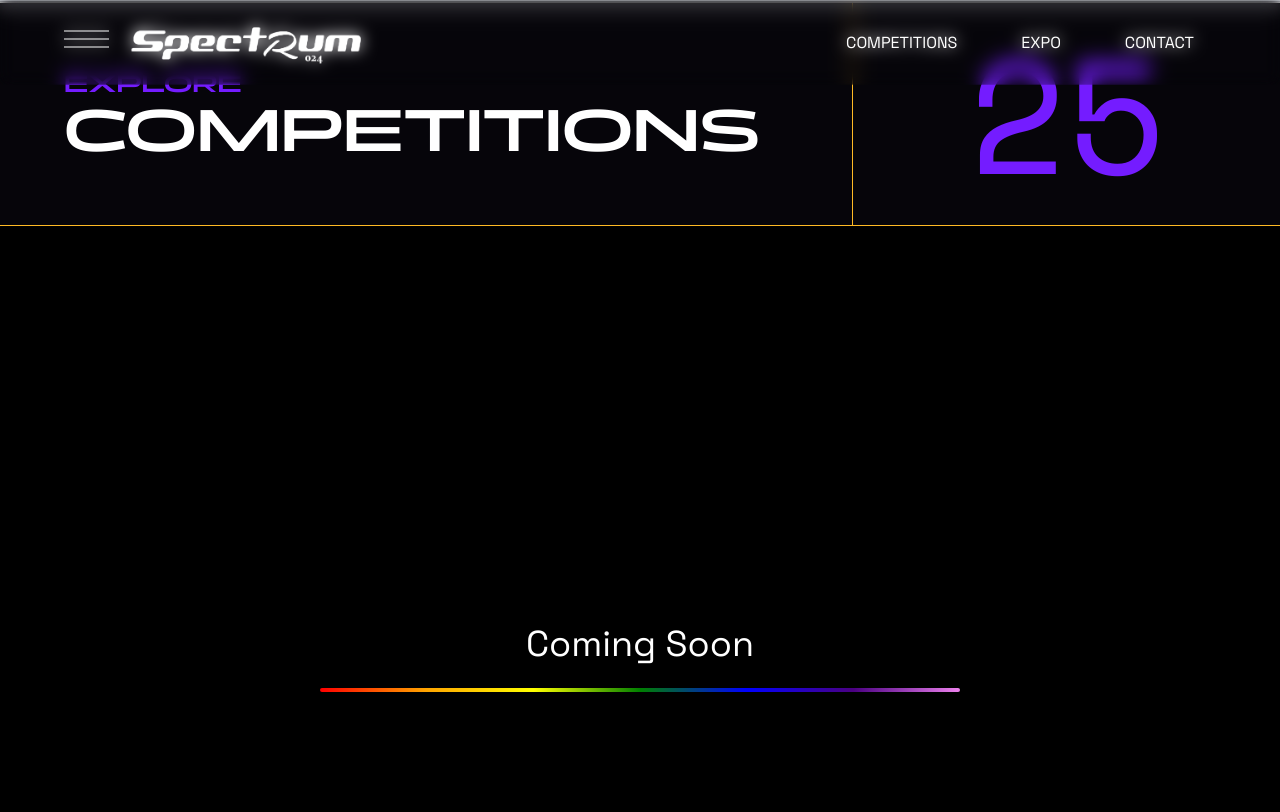
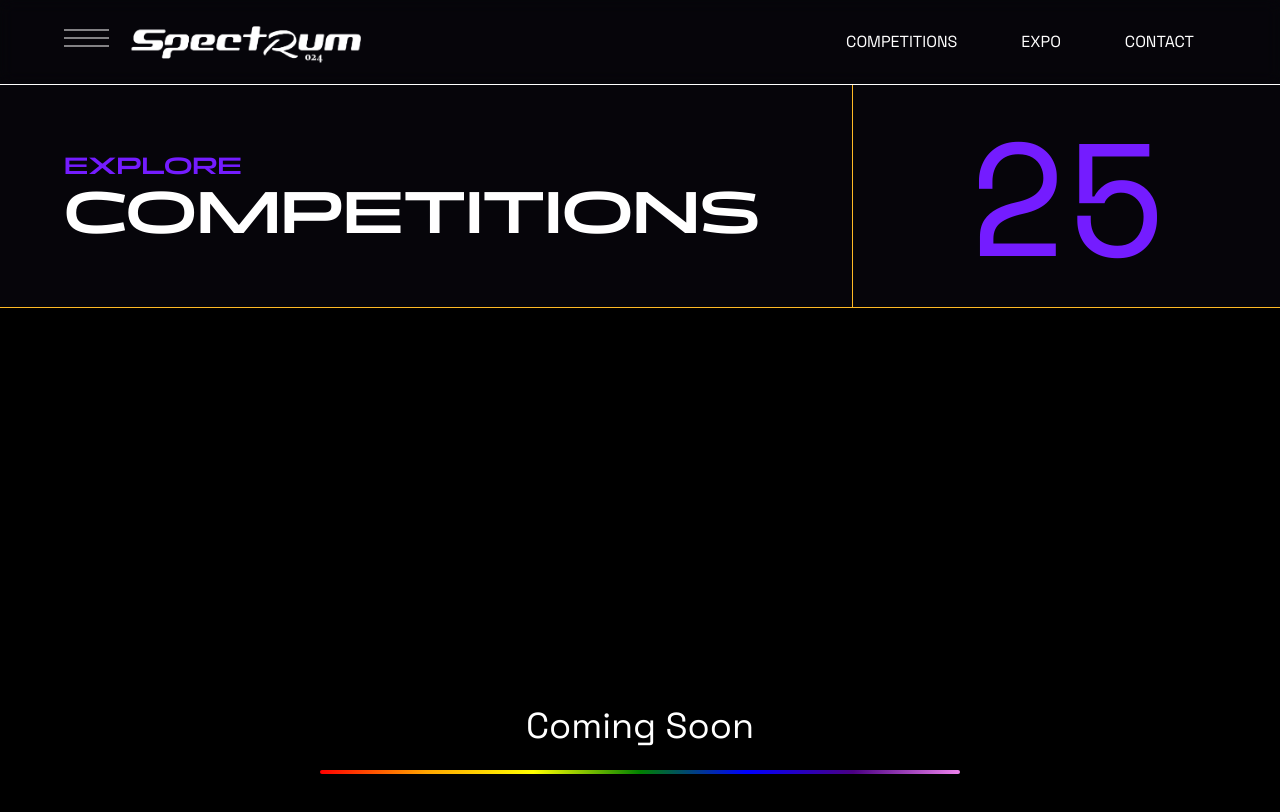
Before and after one commit to Engicos-Coders-Club/gec-spectrum-website-2024, a Next.js app: page /competitions in a window 1280 px wide. Shown: the top 812 px of the page. Built offline with nearby package versions, Linux system fonts and the light colour scheme.

Commit message:
fix: navbar issues resolved

```diff
--- a/src/app/Teams/page.tsx
+++ b/src/app/Teams/page.tsx
@@ -6,7 +6,6 @@ import Coming from "../ComingSoon/page"
 const page = () => {
   return (
     <div>
-        <Navbar/>
         <PageHead body="MEET THE" title="TEAM"  faltutext="/*" />
         <TeamsData/>
         {/* <div className="flex items-center justify-center flex-col gap-2">
--- a/src/app/accommodation/page.tsx
+++ b/src/app/accommodation/page.tsx
@@ -17,9 +17,6 @@ export default function Accommodation() {
 
   return (
     <main>
-      <section className="border border-gray-300 border-l-0 border-r-0">
-        <Navbar />
-      </section>
       <section className="w-full flex items-center h-48 border-b border-[#FFBA25]">
         <div className={`w-full sm:w-3/4 h-full flex items-center sm:border-r border-[#FFBA25]`}>
           <div className="p-5 mx-5 sm:mx-10 flex flex-col space-y-2 sm:space-y-5">
--- a/src/app/competitions/page.tsx
+++ b/src/app/competitions/page.tsx
@@ -29,9 +29,6 @@ const events = new Array(9).fill(0);
 
   return (
     <main>
-      <section className="border border-gray-300 border-l-0 border-r-0">
-        <Navbar />
-      </section>
       <PageHead body="EXPLORE" title="COMPETITIONS"  faltutext="25"/>
 
       <Coming></Coming>
--- a/src/app/layout.tsx
+++ b/src/app/layout.tsx
@@ -22,7 +22,7 @@ export default function RootLayout({
   return (
     <html lang="en">
       <body
-        className={`${spaceGrotesk.className} bg-bgDark text-white`}
+        className={`${spaceGrotesk.className} max-w-screen overflow-x-hidden bg-bgDark text-white`}
       >
         <Navbar />
         {children}
--- a/src/components/Navbar/FullWidth.tsx
+++ b/src/components/Navbar/FullWidth.tsx
@@ -143,6 +143,7 @@ function FullWidth({ close }: any) {
           <Link
             key={i}
             href={link.link}
+            onClick={() => close(false)}
             className="hover:bg-white py-10 group border z-50 border-[#FA5622] flex items-center justify-between duration-500 hover:text-black text-lg sm:text-2xl md:text-7xl pl-5 pr-0  md:px-12 hover:font-semibold"
           >
             <div className="flex flex-wrap justify-center gap-4 md:gap-10 items-center">
--- a/src/components/Navbar/index.tsx
+++ b/src/components/Navbar/index.tsx
@@ -29,7 +29,7 @@ function Navbar() {
   ];
   return (
     <motion.nav
-      className="px-10 sm:px-16 py-5 flex justify-between items-center fixed z-50 w-full backdrop-blur"
+      className="px-10 sm:px-16 py-5 flex justify-between items-center sticky top-0 z-50 w-full backdrop-blur"
       initial={{ y: -100 }}
       animate={{ y: 0 }}
       transition={{ duration: 1 }}
```
